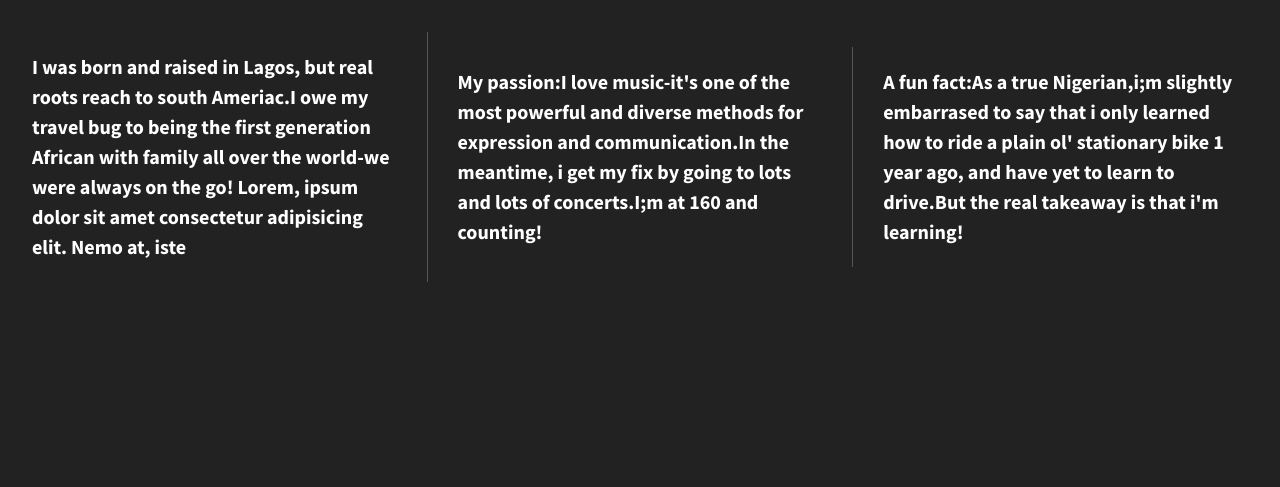
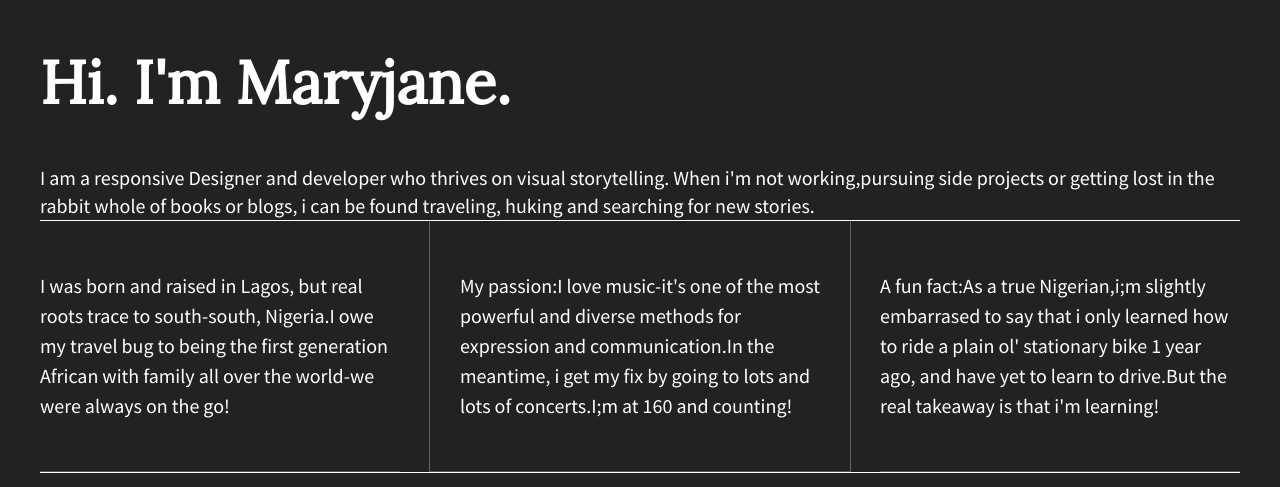
Before and after one commit to Maryjanee/206-challenge, a plain HTML site: page index.html in a window 1280 px wide. Drawn offline with nearby package versions, Linux system fonts and the light colour scheme.

Commit message:
Added 3 sections

```diff
--- a/css/main.css
+++ b/css/main.css
@@ -94,44 +94,87 @@ textarea {
 /* ==========================================================================
    Author's custom styles
    ========================================================================== */
+html{
+    background:#222;
+    height:100%;
+    width:100%;
 
-/*Large Background Image*/
-html {
-  background-color: #222;
-  height: 100%;
+}
+body{
+    font-family:"Source Sans Pro", sans-serif;
+    padding:0em 2em;
+    display:flex;
+    justify-content: center;
+    color:#fff;
+    font-size:1.25em;
+}
+.flex-container{
+    display:flex;
+    max-width:1200px;
+    flex-flow:row wrap;
+    justify-content: space-between;
+}
+header,
+footer {
   width: 100%;
+  display: flex;
+  justify-content: flex-start;
 }
+header h1 {
+    font-family: 'Lora', sans-serif;
+    font-size: 3em;
+  }
+  main {
+    width: 100%;
+    display: flex;
+    justify-content: center;
+    border-bottom: 1px solid #fff;
+  }
+  main p {
+    font-size: 1.35em;
+  }
 
-body {
-  font-family: 'Source Sans Pro', sans-serif;
-  font-weight: 700;
-  padding: 2em;
-  color: #fff;
-  height: 100%;
-}
+  .flex-items {
+    display: flex;
+    justify-content: center;
+    align-items: center;
+    line-height: 1.5em;
+    font-size: 1em;
+    border-bottom: 1px solid #555;
+    width:30%;
+  }
+  #div-2{
+      border-left:1px solid rgba(255,255,255,0.3);
+      border-right:1px solid rgba(255, 255, 255, 0.3);
 
-.wrapper {
-  display: flex;
-  flex-flow: row wrap;
-  justify-content: space-between;
-  align-items: center;
-}
+      padding:30px;
 
-.div-1, .div-2, .div-3 {
-  display: flex;
-  justify-content: center;
-  align-items: center;
-  color: #fff;
-  line-height: 1.5em;
-  font-size: 1.25em;
-  /* width: 30%; */
-  height: auto;
-}
+  }
 
-.wrapper span {
-  font-family: 'Lora', sans-serif;
-  font-size: 1.3em;
-}
+  footer {
+    border-top: 1px solid #fff;
+  }
+
+
+
+
+
+
+
+
+
+
+
+
+
+
+
+
+
+
+
+
+
 
 
 
@@ -216,15 +259,23 @@ body {
    Modify as content requires.
    ========================================================================== */
 
-@media all and (min-width: 1200px) {
-    .div-1, .div-2, .div-3 {
-      flex-basis: 30%;
+@media all and (max-width: 768px) {
+    body {
+      padding: 1em;
     }
+}
 
-    .div-1, .div-2 {
-      border-right: 1px solid #555;
-      padding-right: 30px;
-    }
+@media (min-width: 1200px) {
+  #div-1,
+  #div-2{
+      /* set your flex value to 1 50% */
+
+  }
+
+  #div-3 {
+    /* set your flex value to 1 100% */
+
+  }
 }
 
 @media print,
--- a/index.html
+++ b/index.html
@@ -3,7 +3,7 @@
     <head>
         <meta charset="utf-8">
         <meta http-equiv="x-ua-compatible" content="ie=edge">
-        <title>Make me into a grid!</title>
+        <title></title>
         <meta name="description" content="">
         <meta name="viewport" content="width=device-width, initial-scale=1">
 
@@ -13,34 +13,42 @@
         <link rel="stylesheet" href="css/normalize.css">
         <link rel="stylesheet" href="css/main.css">
         <script src="js/vendor/modernizr-2.8.3.min.js"></script>
-        <link href='http://fonts.googleapis.com/css?family=Lora:700' rel='stylesheet' type='text/css'>
-        <link href='http://fonts.googleapis.com/css?family=Source+Sans+Pro:400,700' rel='stylesheet' type='text/css'>
+        <link href="https://fonts.googleapis.com/css?family=Lora|Source+Sans+Pro:400,700" rel="stylesheet">
     </head>
     <body>
         <!--[if lt IE 8]>
             <p class="browserupgrade">You are using an <strong>outdated</strong> browser. Please <a href="http://browsehappy.com/">upgrade your browser</a> to improve your experience.</p>
         <![endif]-->
 
-        <section class="wrapper">
-            <div class="div-1">
-                <p >  I was born and raised in Lagos, but real roots reach to south Ameriac.I owe my travel bug to being the first generation African with family all over the world-we were always on the go! Lorem, ipsum dolor sit amet consectetur adipisicing elit. Nemo at, iste
+        <!-- Add your site or application content here -->
+        <section class="flex-container">
+            <header><h1>Hi. I'm Maryjane.</h1></header>
+            <main>I am a responsive Designer and developer who thrives on visual storytelling. When i'm not working,pursuing side projects or getting lost in the rabbit whole of books or blogs, i can be found traveling, huking and searching for new stories.</main>
+            <div id="div-1" class="flex-items">
+                    <p>  I was born and raised in Lagos, but real roots trace to south-south, Nigeria.I owe my travel bug to being the first generation African with family all over the world-we were always on the go!
 
-                </p>
+                        </p>
 
             </div>
-            <div class="div-2 ">
-                <p>My passion:I love music-it's one of the most powerful and diverse methods for expression and  communication.In the meantime, i get my fix by going to lots and lots of concerts.I;m at 160 and counting!
-
-                </p>
+            <div id="div-2" class="flex-items">
+                    <p>My passion:I love music-it's one of the most powerful and diverse methods for expression and  communication.In the meantime, i get my fix by going to lots and lots of concerts.I;m at 160 and counting!
+                    </p>
 
             </div>
-            <div class="div-3 pad">
-                <p> A fun fact:As a true Nigerian,i;m slightly embarrased to say that i only learned how to ride a plain ol' stationary bike 1 year ago, and have yet to learn to drive.But the real takeaway is that i'm learning!
-
-                </p>
+            <div id="div-3" class="flex-items">
+                    <p> A fun fact:As a true Nigerian,i;m slightly embarrased to say that i only learned how to ride a plain ol' stationary bike 1 year ago, and have yet to learn to drive.But the real takeaway is that i'm learning!
+                        </p>
 
             </div>
+            <footer><a href="twitter.com"><img src="img/twitter.png" alt=""></a>
+                <a href="linkedin.com"><img src="img/linkedin.png" alt=""></a>
+                <a href="github.com"><img src="img/github.png" alt=""></a>
+              </footer>
+            </section>
         </section>
+
+
+
 
         <script src="https://ajax.googleapis.com/ajax/libs/jquery/1.11.3/jquery.min.js"></script>
         <script>window.jQuery || document.write('<script src="js/vendor/jquery-1.11.3.min.js"><\/script>')</script>
```
